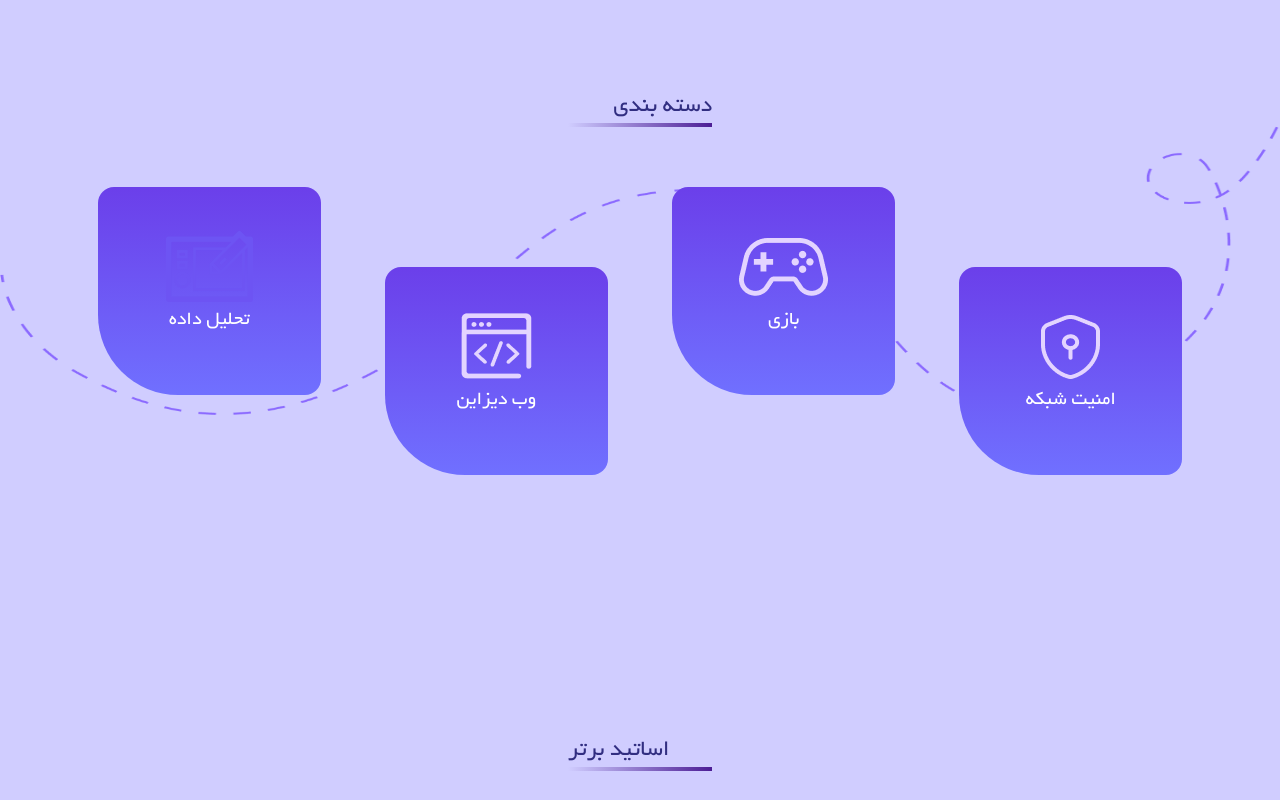
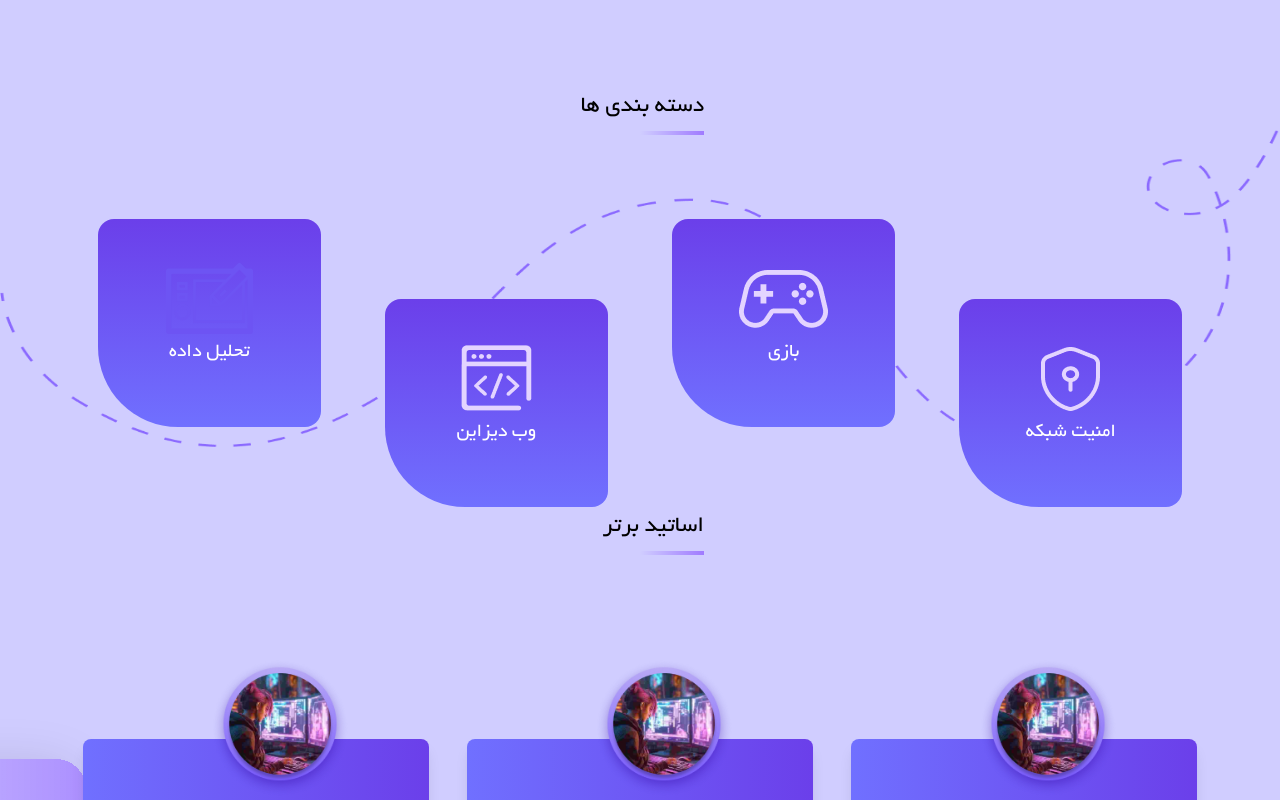
Before and after one commit to academy-react-winder402/New-Marfa, a React (Vite) app: page / in a window 1280 px wide. Shown: the part 2180-2980 px from the top of the page. Built offline with nearby package versions, Linux system fonts and the light colour scheme.

Commit message:
End edit -landing

```diff
--- a/src/component/LandingComponent/Categoryfill/CategoryCard.jsx
+++ b/src/component/LandingComponent/Categoryfill/CategoryCard.jsx
@@ -5,6 +5,7 @@ import game from "../../../assets/image/Group.png"
 import data from "../../../assets/image/data.png"
 import vector from "../../../assets/image/Vector.png"
 import Minicategorycart from './Minicategorycart'
+import TitrComponent from '../../../common/TitrComponent/TitrComponent'
 const CategoryCard = () => {
   const category = [
       {
@@ -33,10 +34,12 @@ const CategoryCard = () => {
     <>
     <div className='relative mt-80 w-full'>
 
-      <div className="flex flex-col items-center mb-3 text-lg text-start">
+      {/* <div className="flex flex-col items-center mb-3 text-lg text-start">
               <span className="block w-36 text-2xl text-indigo-900"> دسته بندی  </span>
               <span className="block bg-gradient-to-l from-violet-900 to-transparent py-[2px] w-36"></span>
-      </div>
+      </div> */}
+        <TitrComponent title="  دسته بندی ها  "/>
+
 
       <div className='flex flex-row flex-wrap md:flex-nowrap justify-center items-center gap-5 md:gap-16 mt-10 p-5 w-[100%]'>
           {category.map((category , index) => {
--- a/src/component/LandingComponent/News/News.jsx
+++ b/src/component/LandingComponent/News/News.jsx
@@ -25,6 +25,7 @@ const News = () => {
               date={item.date}
               description={item.description}
               />
+
             </div>
             )
           })}
--- a/src/component/LandingComponent/Professors/Professors.jsx
+++ b/src/component/LandingComponent/Professors/Professors.jsx
@@ -1,12 +1,15 @@
+import TitrComponent from '../../../common/TitrComponent/TitrComponent';
 import DesignSvgComponent from '../../SvgComponent/DesignSvgComponent';
 import ProfessorCard from './ProfessorCard'
 const Professors = () => {
   return (
     <div className="relative w-full">
-    <div className="flex flex-col items-center mt-80 mb-5 w-full text-end text-lg">
+    {/* <div className="flex flex-col items-center mt-80 mb-5 w-full text-end text-lg">
       <span className="block w-36 text-2xl text-indigo-900">اساتید برتر</span>
       <span className="block bg-gradient-to-l from-violet-900 to-transparent py-[2px] w-36"></span>
-    </div>
+    </div> */}
+        <TitrComponent title="  اساتید برتر"/>
+
     <div className="flex lg:flex-row flex-col justify-center lg:justify-center mx-auto w-[95%] md:w-[90%]">
       <div className="top-0 left-0 absolute ml-0 -rotate-180" >
       <DesignSvgComponent className=""/>
--- a/src/screen/NewsPage/NewsPage.jsx
+++ b/src/screen/NewsPage/NewsPage.jsx
@@ -9,10 +9,19 @@ import CardNews from '../../component/LandingComponent/News/CardNews'
 const NewsMaineScreen = () => {
 
   return (
-    <div  className="bg-bluec w-full">
+
+    <div  className= "  bg-bluec w-full">
+
        <div className="bg-[#D7D5FF] shadow-2xl shadow-bg-bluec mx-auto max-w-[1920px]">
-          <Topheaderseconde/>
-          <ItemFilterNews/>
+       {/* <div className='absolute'>
+      <svg className='top-0 left-0 absolute w-full' width="full" height="1242" viewBox="0 0 1440 1242" fill="none" xmlns="http://www.w3.org/2000/svg">
+      <path d="M0 0H1440V754.717L0 1242V0Z" fill="#B0B0FC"/>
+     </svg>
+
+      </div> */}
+
+          <Topheaderseconde className=""/>
+          <ItemFilterNews className=""/>
           <div className='flex flex-col justify-center items-center mx-auto px-5 w-[90%]' >
             {DataNews.map((item) => {
             return(
@@ -28,8 +37,11 @@ const NewsMaineScreen = () => {
             )
           })}
         </div>
+
       </div>
+
     </div>
+
   )
 }
 export default NewsMaineScreen
```
Also changed, not shown: src/assets/image/SVG/Rectangle 90.svg (added).
